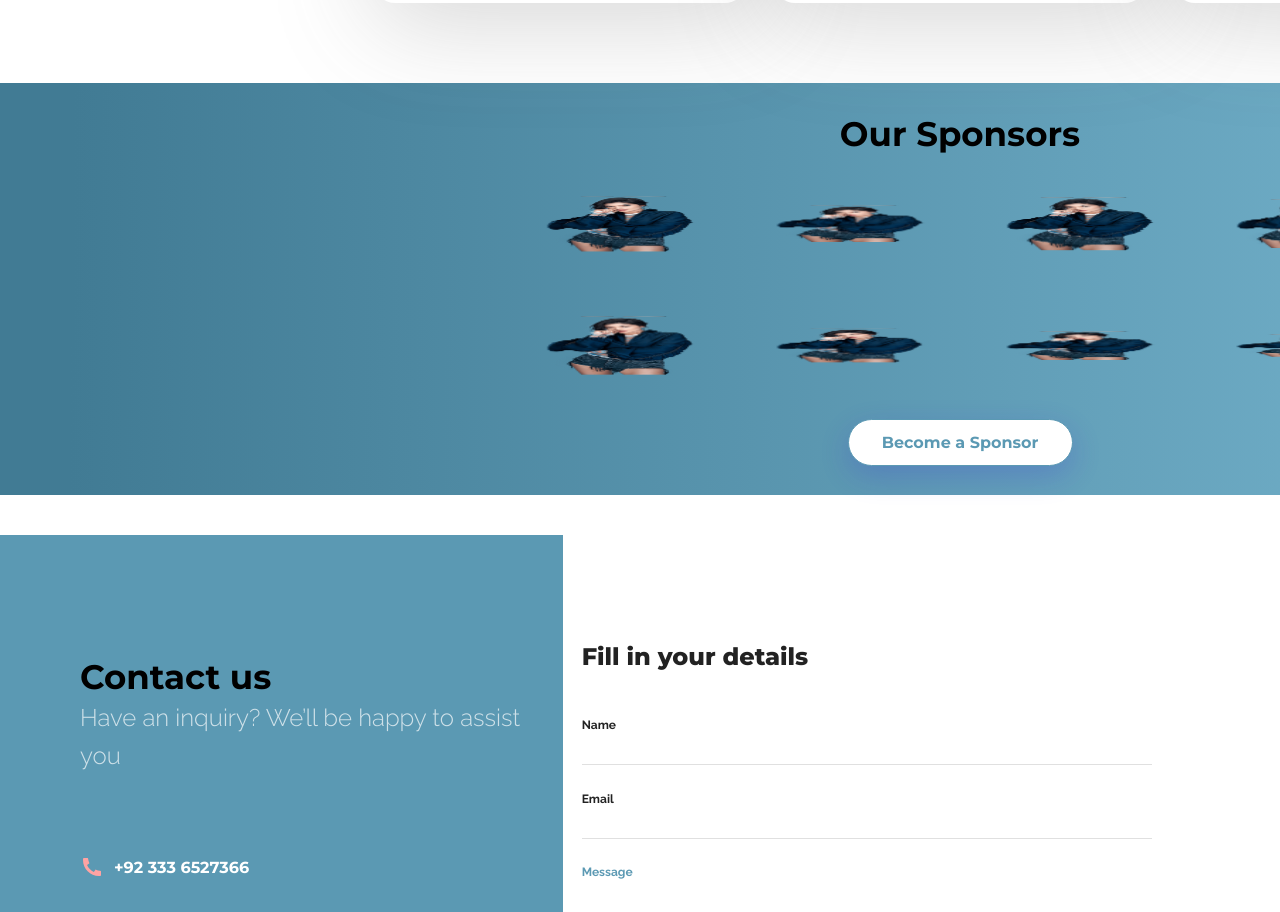
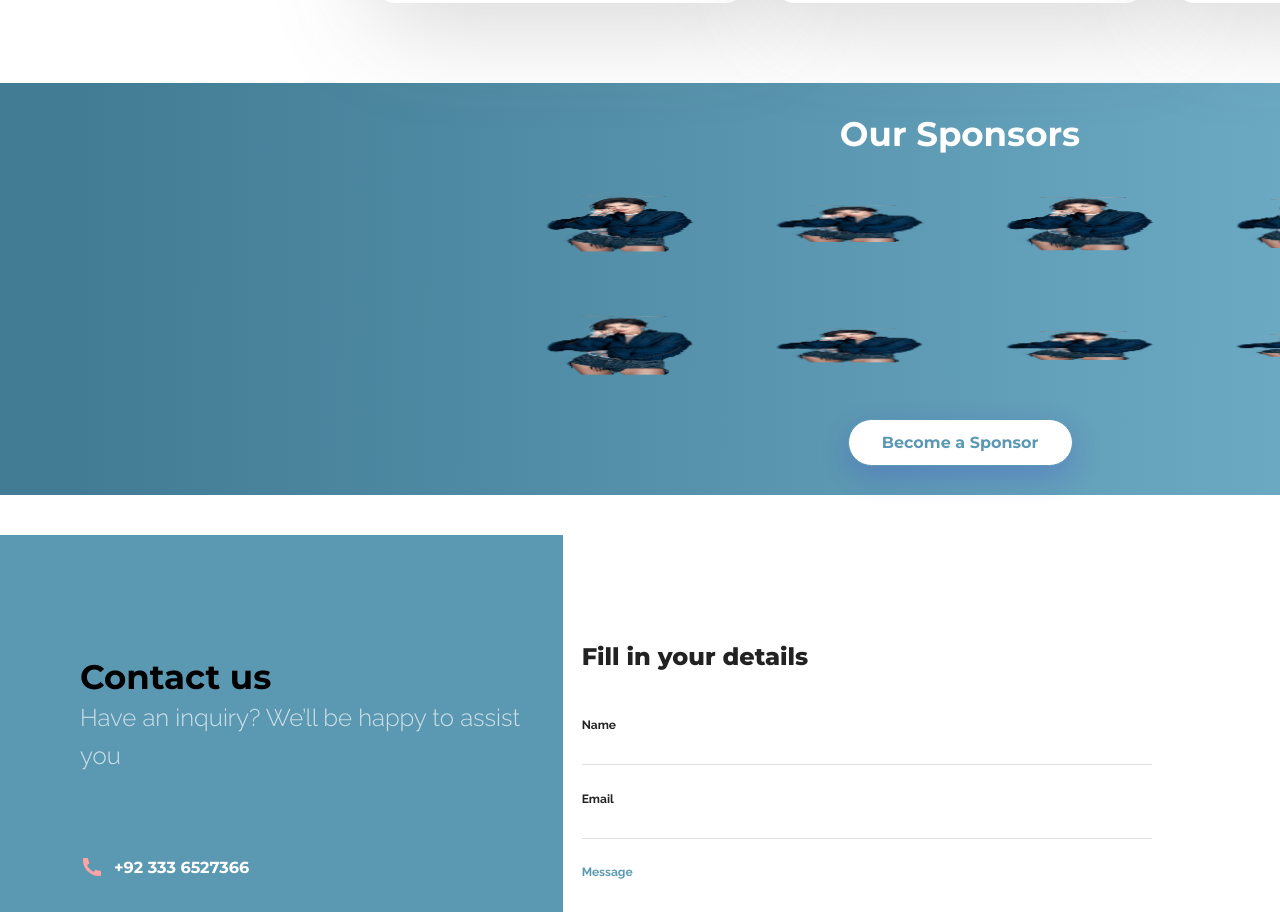
Before and after one commit to taodemy/taotify-website, a Next.js app: page / in a window 1280 px wide. Shown: the part 4409-5321 px from the top of the page. Built offline with nearby package versions, Linux system fonts and the light colour scheme.

Commit message:
fix: solve text override problem

```diff
--- a/src/components/Sponsor/index.tsx
+++ b/src/components/Sponsor/index.tsx
@@ -14,7 +14,9 @@ const sponser = () => {
   return (
     <section className={style.sponsor_background}>
       <div className={style.sponsor_div}>
-        <h2 className={fontClasses.h2_headline}>Our Sponsors</h2>
+        <h2 className={fontClasses.h2_headline + "light-colored-text"}>
+          Our Sponsors
+        </h2>
         <div className={style.sponsor_image_div}>
           <div className={style.sponsor_images}>
             <div>
```
